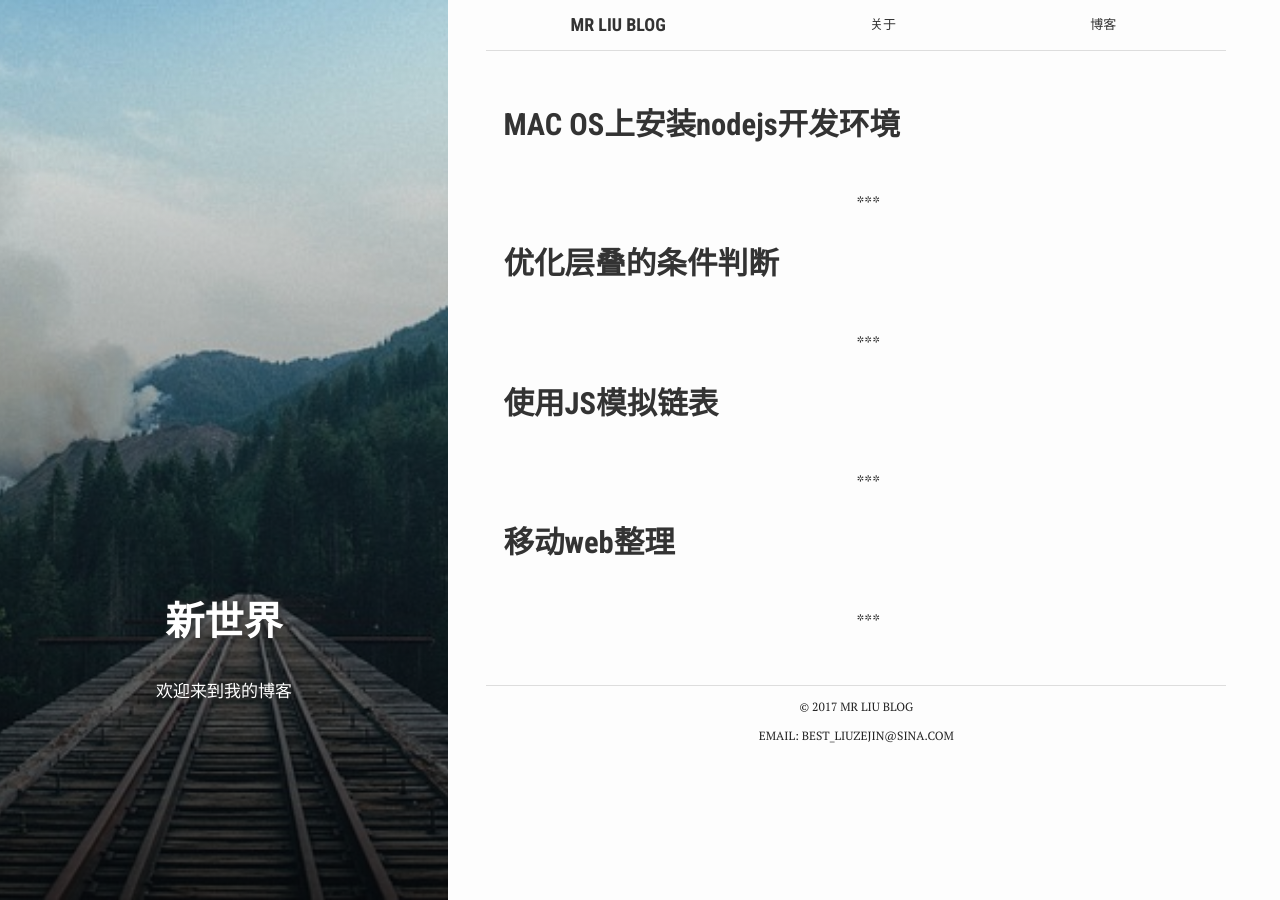
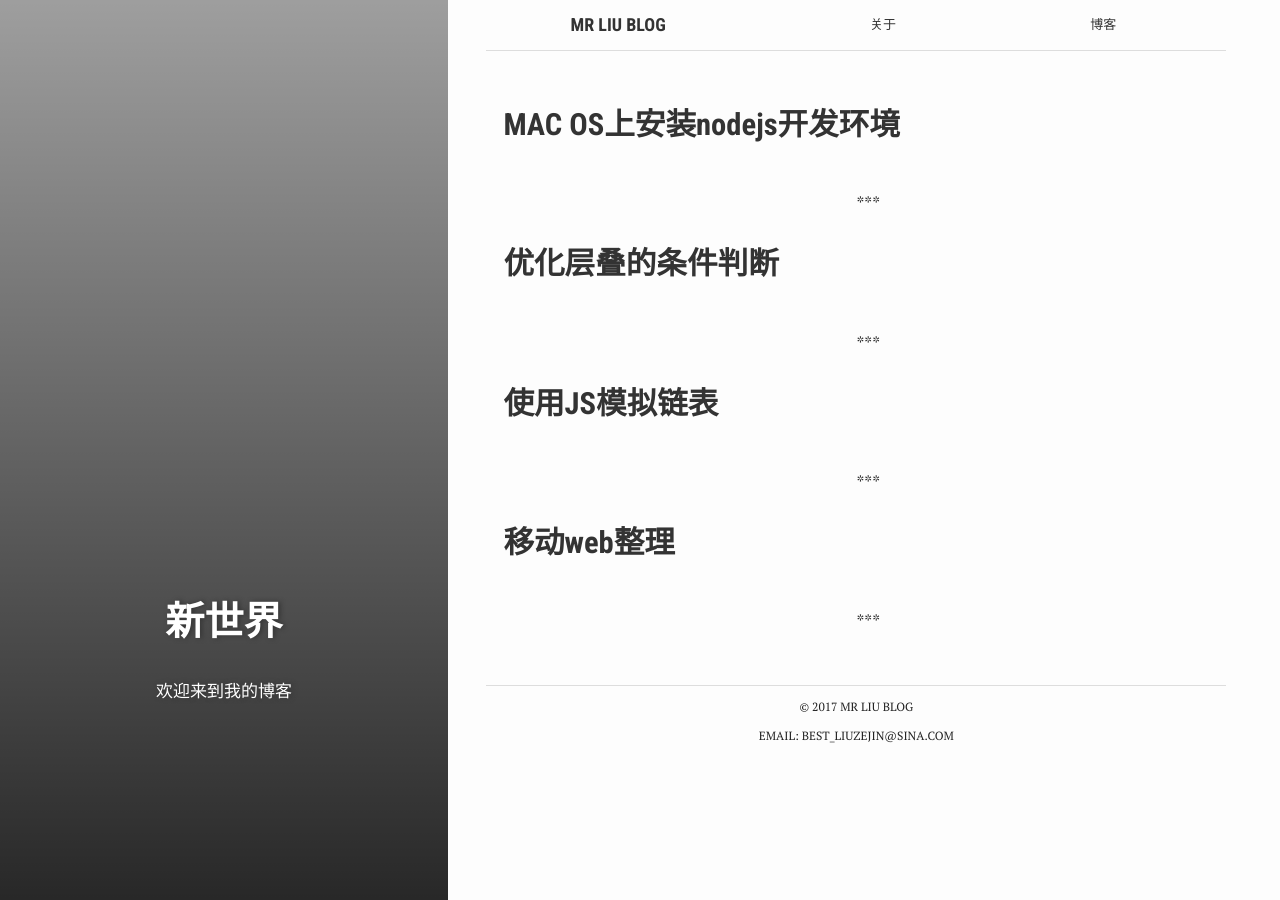
Before and after one commit to MR-liu/MR-liu.github.io, a Jekyll site: the page built from index.html, in a window 1280 px wide. Built offline with Jekyll 4.4.1, drawn with Linux system fonts in a browser that asks for light colours.

Commit message:
no message

```diff
--- a/_includes/aside.html
+++ b/_includes/aside.html
@@ -1,5 +1,5 @@
 {% if page.bg %}
-  <aside class="sidebar" role="note" style="background-image: url({{ site.url }}{{ site.images }}/{{ page.bg }})">
+  <aside class="sidebar" role="note" style="background-image: url(http://liuzejin.top/assets/images{{ page.bg }})">
 {% else %}
   <aside class="sidebar" role="note" style="background-image: url({{ site.url }}{{ site.images }}/bg.svg)">
 {% endif %}
```
